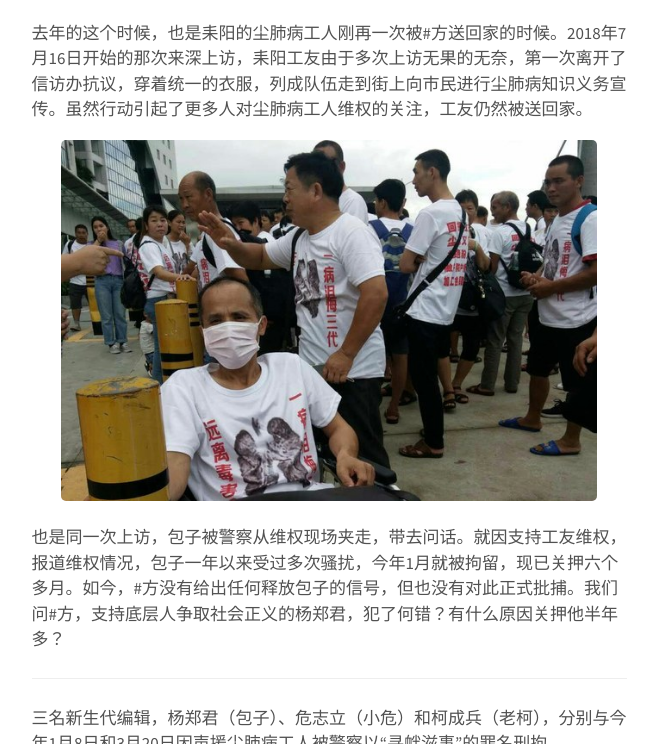
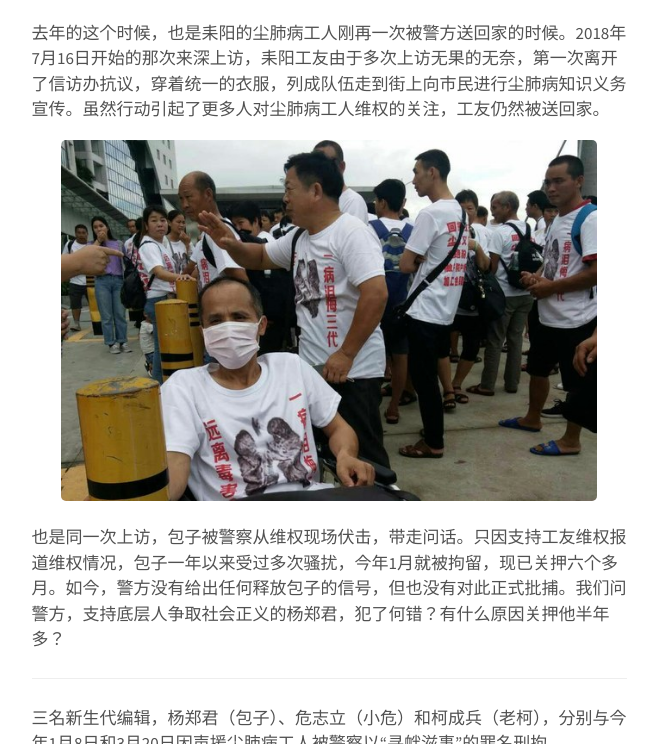
Before and after one commit to xsdai3/xsdai3.github.io, a Jekyll site: the page built from _posts/2019-07-21-倒数第16天：8月6日放包子回家！.md, in a window 1280 px wide and 1400 px high. Shown: the part 656-1400 px from the top of the window, without its empty margins (311-969 px from the left). Built offline with Jekyll 4.4.1, drawn with Linux system fonts in a browser that asks for light colours.

Commit message:
Update 2019-07-21-倒数第16天：8月6日放包子回家！.md

```diff
--- a/_posts/2019-07-21-倒数第16天：8月6日放包子回家！.md
+++ b/_posts/2019-07-21-倒数第16天：8月6日放包子回家！.md
@@ -12,11 +12,11 @@ excerpt_separator: <!--more-->
 今天还有16天到包子指定居所监视居住到期，我们继续号召#方立即放人！
 
 
-去年的这个时候，也是耒阳的尘肺病工人刚再一次被#方送回家的时候。2018年7月16日开始的那次来深上访，耒阳工友由于多次上访无果的无奈，第一次离开了信访办抗议，穿着统一的衣服，列成队伍走到街上向市民进行尘肺病知识义务宣传。虽然行动引起了更多人对尘肺病工人维权的关注，工友仍然被送回家。
+去年的这个时候，也是耒阳的尘肺病工人刚再一次被警方送回家的时候。2018年7月16日开始的那次来深上访，耒阳工友由于多次上访无果的无奈，第一次离开了信访办抗议，穿着统一的衣服，列成队伍走到街上向市民进行尘肺病知识义务宣传。虽然行动引起了更多人对尘肺病工人维权的关注，工友仍然被送回家。
 
 <div style="text-align:center"><img src="/images/20180717jietou.jpeg" width="90%"/></div>
 
-也是同一次上访，包子被警察从维权现场夹走，带去问话。就因支持工友维权，报道维权情况，包子一年以来受过多次骚扰，今年1月就被拘留，现已关押六个多月。如今，#方没有给出任何释放包子的信号，但也没有对此正式批捕。我们问#方，支持底层人争取社会正义的杨郑君，犯了何错？有什么原因关押他半年多？
+也是同一次上访，包子被警察从维权现场伏击，带走问话。只因支持工友维权报道维权情况，包子一年以来受过多次骚扰，今年1月就被拘留，现已关押六个多月。如今，警方没有给出任何释放包子的信号，但也没有对此正式批捕。我们问警方，支持底层人争取社会正义的杨郑君，犯了何错？有什么原因关押他半年多？
 
 
 <!--more-->
```
